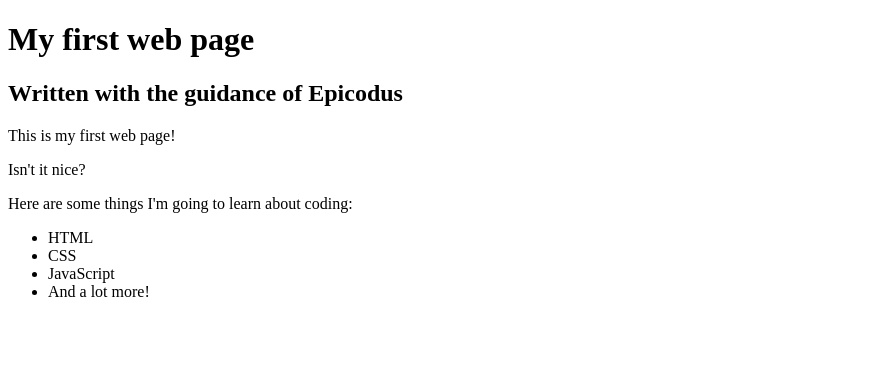
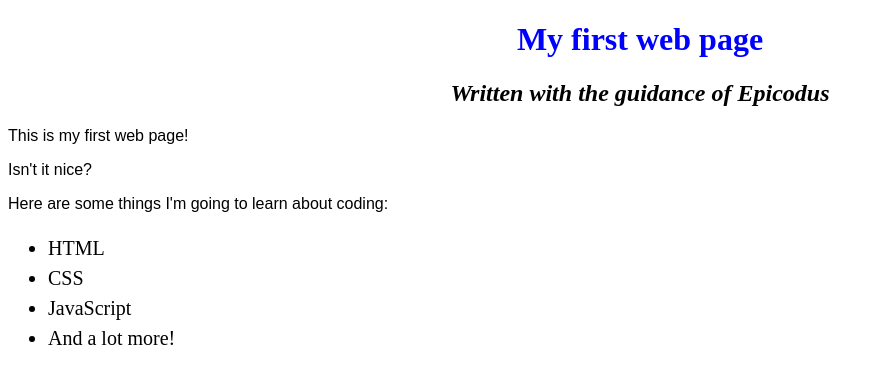
Before and after one commit to RJGore92/FirstPage-RM, a plain HTML site: page first-page.html in a window 1280 px wide. Shown: the whole page, without its empty margins (0-884 px from the left). Drawn offline with Linux system fonts and the light colour scheme.

Commit message:
Addition of readme, new html, and css styles for revised repository.

```diff
--- /dev/null
+++ b/css/stylescommon.css
@@ -0,0 +1,16 @@
+h1 {
+  font-size: 24px;
+  font-style: italic;
+  text-align: center;
+}
+
+h2 {
+  color: darkgreen;
+  font-weight: normal;
+  font-family: sans-serif;
+}
+
+ul {
+  font-size: 14px;
+  line-height: 18px;
+}
--- /dev/null
+++ b/css/stylesfavorites.css
@@ -0,0 +1,16 @@
+h1 {
+  color: darkred;
+  text-align: center;
+  font-weight: bold;
+}
+
+h2 {
+  color: darkblue;
+  font-style: italic;
+}
+
+ul {
+  font-size: 16px;
+  line-height: 20px;
+  font-family: sans-serif;
+}
--- /dev/null
+++ b/css/stylesfirst.css
@@ -0,0 +1,18 @@
+h1 {
+  color: blue;
+  text-align: center;
+}
+
+h2 {
+  font-style: italic;
+  text-align: center;
+}
+
+p {
+  font-family: sans-serif;
+}
+
+ul {
+  font-size: 20px;
+  line-height: 30px;
+}
--- a/first-page.html
+++ b/first-page.html
@@ -1,6 +1,8 @@
 <!DOCTYPE html>
 <html>
   <head>
+    <link rel="stylesheet" href="./css/stylesfirst.css" type="text/css">
+<!--    <link href="./css/stylescommon.css" rel="stylesheet" type="text/css"> -->
     <title>Web Page One</title>
   </head>
 
```
Also changed, not shown: index.html (added, +19 -0 lines), 1 other file.
